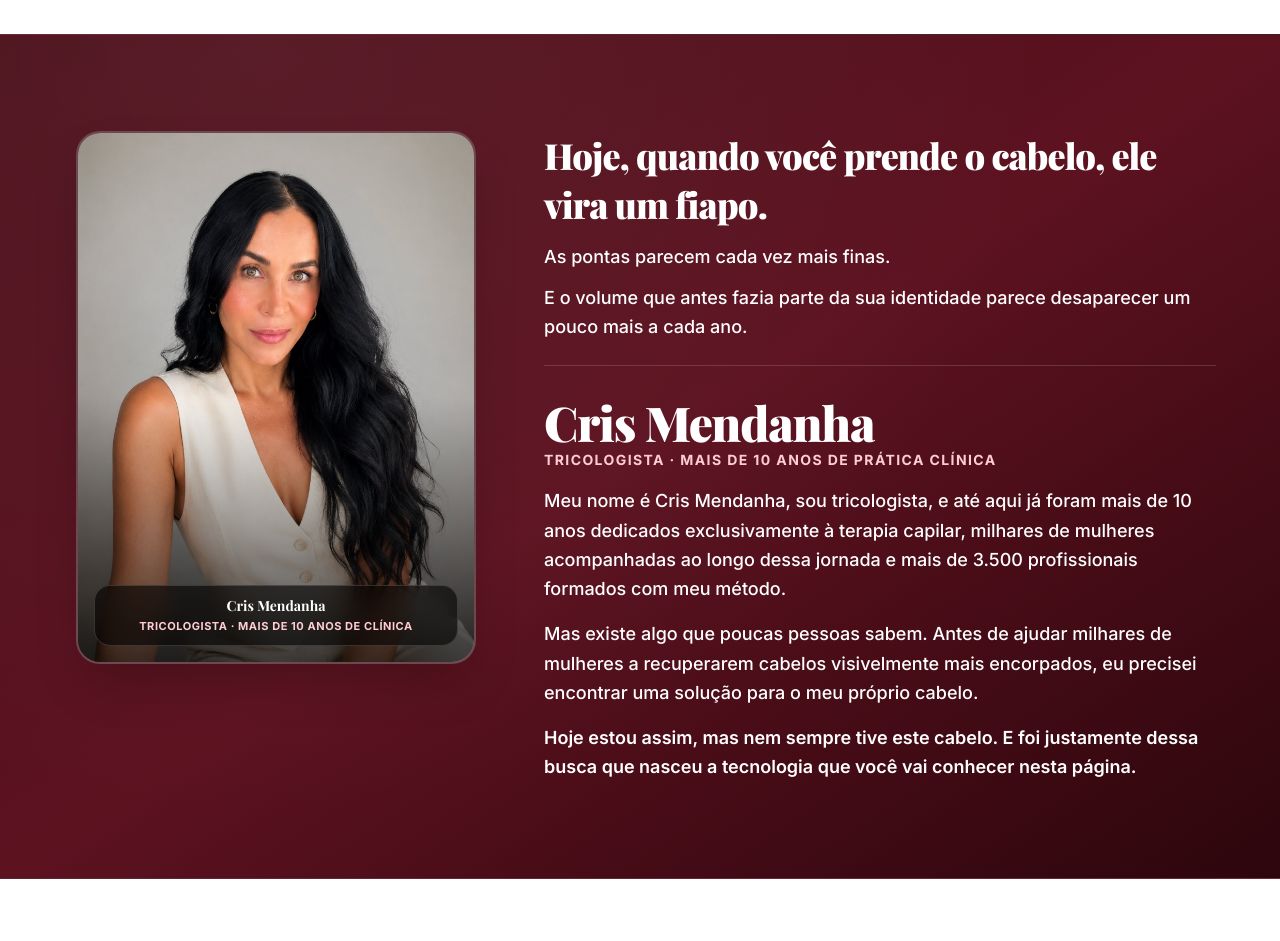
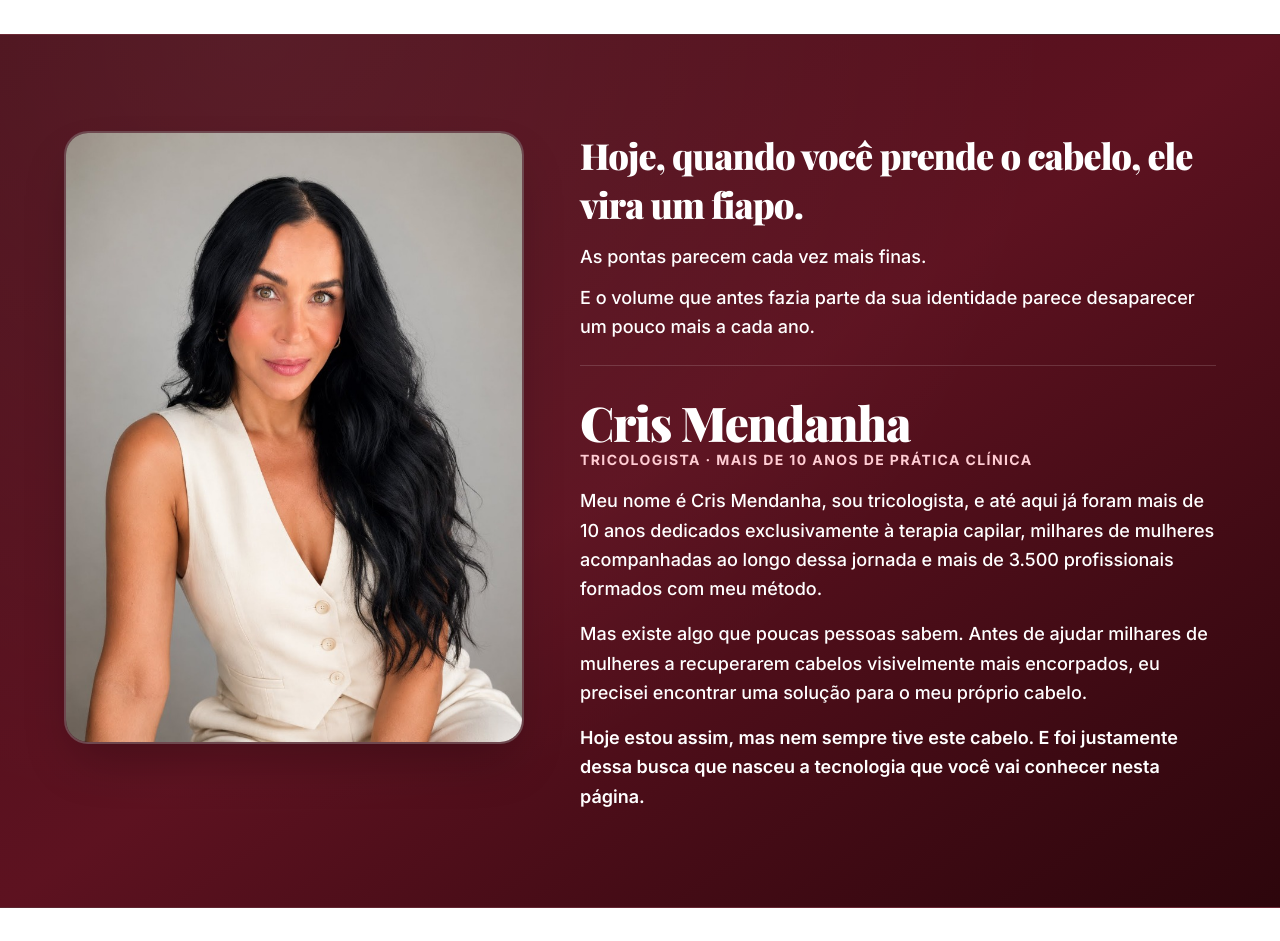
Before and after one commit to DellsantosXD/lp-proteina-do-trigo-A, a React (Vite) app: page / in a window 1280 px wide. Shown: the part 1940-2881 px from the top of the page. Built offline with nearby package versions, Linux system fonts and the light colour scheme; a web font is replaced by a local one.

Commit message:
style: enlarge Cris Mendanha portrait photo and remove text overlay badge from bottom of photo

```diff
--- a/src/App.tsx
+++ b/src/App.tsx
@@ -216,18 +216,13 @@ export default function App() {
         <div className="max-w-6xl mx-auto relative z-10">
           <div className="flex flex-col lg:flex-row items-center lg:items-start gap-10 lg:gap-14">
             {/* Moldura da Foto da Expert no lado esquerdo com bordas arredondadas e tamanho maior */}
-            <div className="w-full lg:w-5/12 max-w-[340px] lg:max-w-[400px] shrink-0 mx-auto">
+            <div className="w-full lg:w-5/12 max-w-[380px] sm:max-w-[440px] lg:max-w-[460px] shrink-0 mx-auto">
               <div className="relative rounded-3xl overflow-hidden border-2 border-white/25 shadow-2xl group bg-[#3D0A14] aspect-[3/4]">
                 <img
                   src="/images/cris-mendanha-portrait.jpg"
                   alt="Cris Mendanha - Tricologista"
                   className="w-full h-full object-cover object-top transition-transform duration-700 ease-out group-hover:scale-105"
                 />
-                <div className="absolute inset-0 bg-gradient-to-t from-black/75 via-transparent to-transparent" />
-                <div className="absolute bottom-4 left-4 right-4 bg-black/60 backdrop-blur-md px-4 py-2.5 rounded-2xl text-center border border-white/15">
-                  <span className="font-serif text-sm font-bold text-white block">Cris Mendanha</span>
-                  <span className="text-[11px] font-sans font-bold text-rose-200 uppercase tracking-wider block mt-0.5">Tricologista · Mais de 10 Anos de Clínica</span>
-                </div>
               </div>
             </div>
 
```
